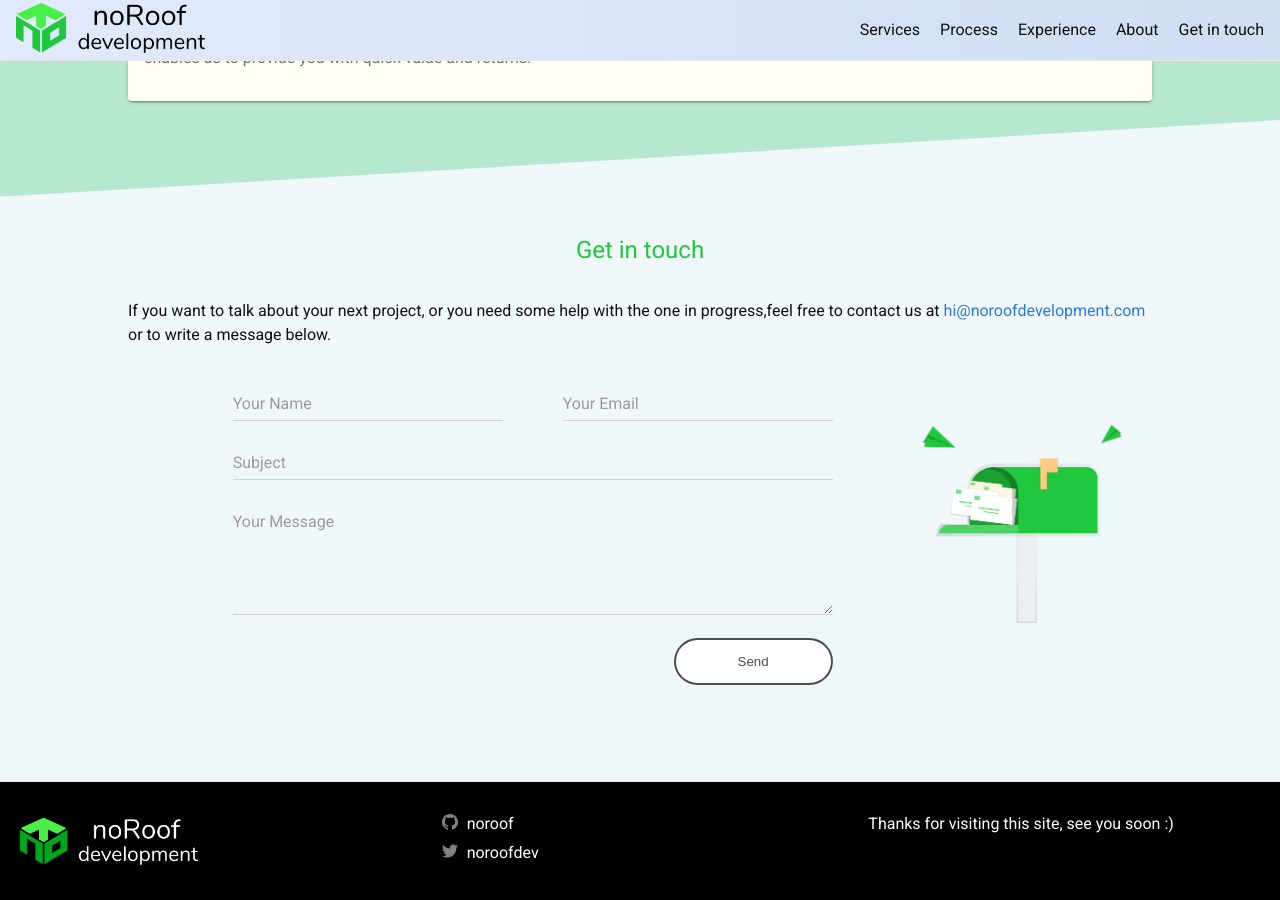
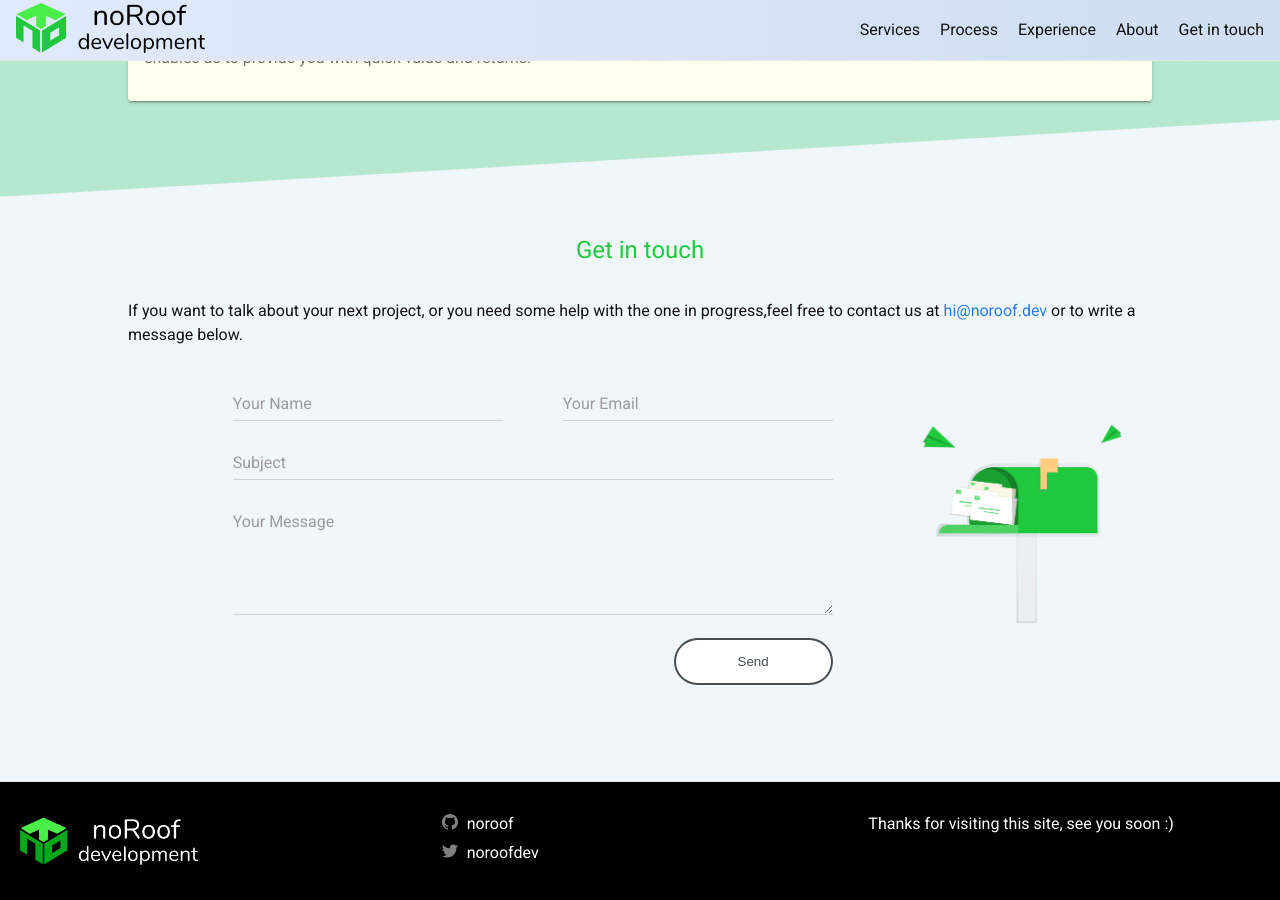
Before and after one commit to noRoof/noroof.github.io, a Jekyll site: the page built from index.html, in a window 1280 px wide and 900 px high, scrolled down 3760 px. Built offline with Jekyll 4.4.1, drawn with Linux system fonts in a browser that asks for light colours.

Commit message:
updates domain

```diff
--- a/_config.yml
+++ b/_config.yml
@@ -8,13 +8,13 @@ defaults:
       path: ""
     values:
       layout: "default"
-title: noRoof Development
+title: noRoof development
 subtitle: Home
-email: hi@noroofdevelopment.com
+email: hi@noroof.dev
 description: >- # this means to ignore newlines until "baseurl:"
-  noRoof Development focus on deliver high quality software to our partners.
+  noRoof development focus on deliver high quality software to our partners.
 baseurl: "" # the subpath of your site, e.g. /blog
-url: "https://noroofdevelopment.com/" # the base hostname & protocol for your site, e.g. http://example.com
+url: "https://noroof.dev/" # the base hostname & protocol for your site, e.g. http://example.com
 twitter_username: noroofdev
 github_username:  noroof
 
--- a/index.html
+++ b/index.html
@@ -113,7 +113,7 @@ subtitle: Home
           <textarea id="message" class="form__field" placeholder="Your Message" required maxlength="2500" name="message" rows="5"></textarea>
           <label for="message" class="form__label">Your Message</label>
         </div>
-        <input type="hidden" name="_next" value="https://noroofdevelopment.com/thanks.html" />
+        <input type="hidden" name="_next" value="https://noroof.dev/thanks.html" />
         <input type="text" name="_gotcha" style="display:none" />
         <div class="form-buttons">
           <button class="contact-btn" type="submit">Send</button>
@@ -127,6 +127,6 @@ subtitle: Home
 </main>
 <script>
   var innerEmail = document.getElementById('replace')
-  const emailE = ('hi@' + 'noroofdevelopment.com');
+  const emailE = ('hi@' + 'noroof.dev');
   innerEmail.innerHTML = '<a href="mailto:' + emailE + '">' + emailE + '</a>';
 </script>
```
